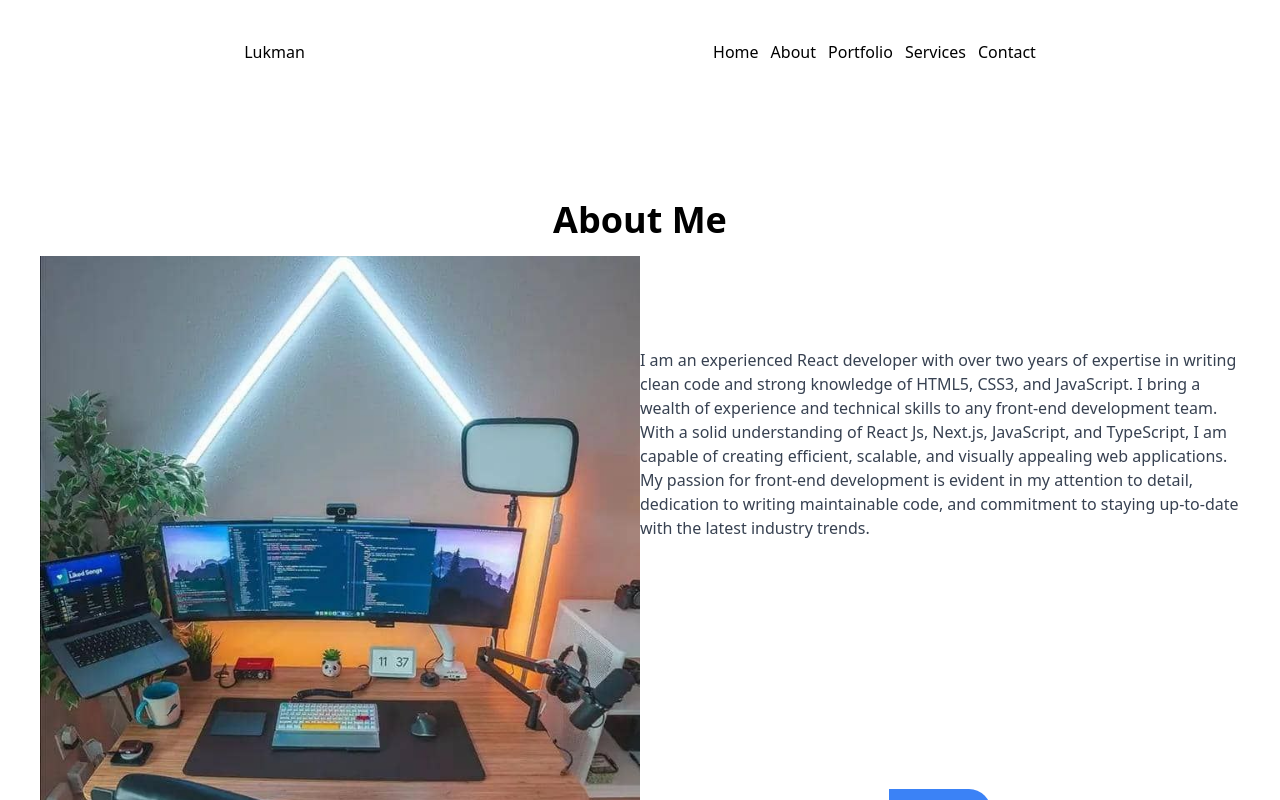
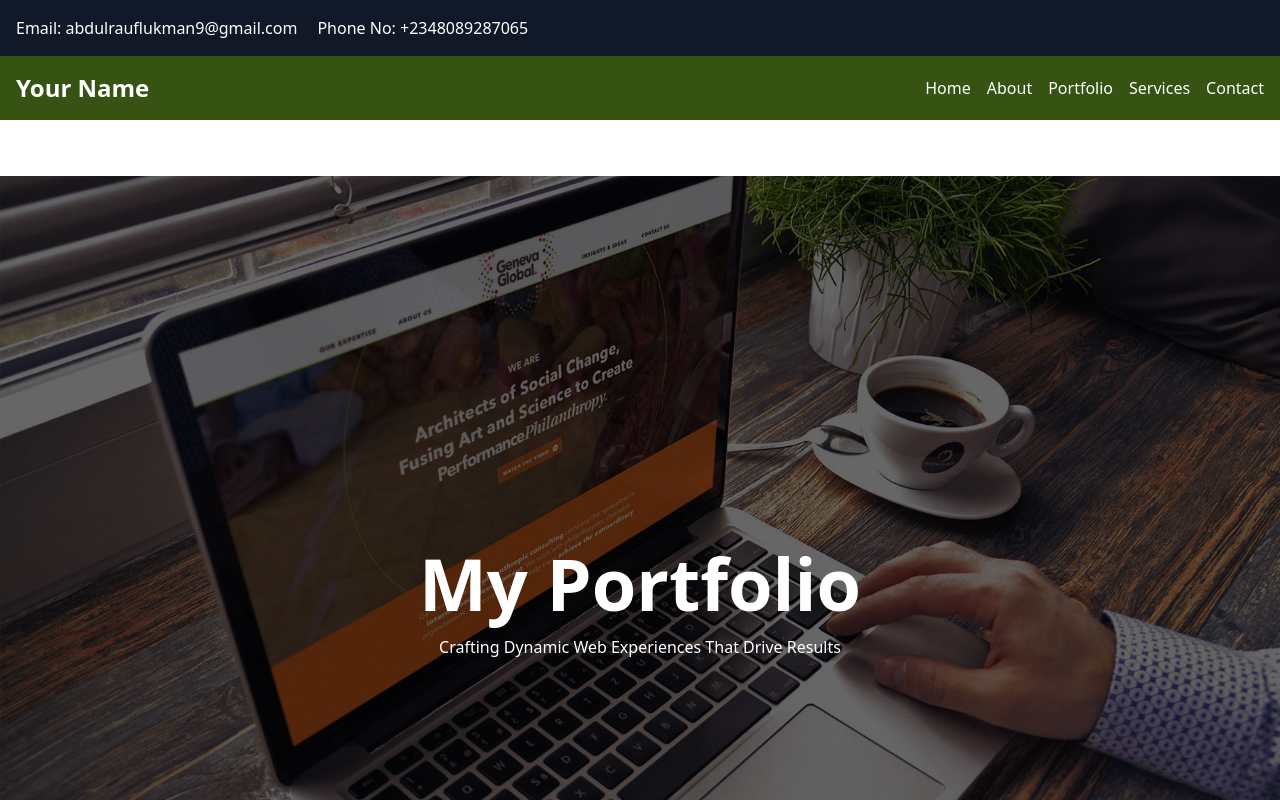
Before and after one commit to Lukman10a/myportfolio, a Next.js app: page / in a window 1280 px wide. Shown: the top 800 px of the page. Built offline with nearby package versions, Linux system fonts and the light colour scheme.

Commit message:
create a navbar and hero section

```diff
--- a/components/footer.js
+++ b/components/footer.js
@@ -2,7 +2,7 @@ import React from "react";
 
 const Footer = () => {
   return (
-    <div className="grid lg:grid-cols-5 gap-10 bg-slate-500 w-full p-6">
+    <div className="grid lg:grid-cols-5 grid-rows-2 gap-10 bg-slate-500 p-6">
       <div className="space-y-4">
         <h2 className="font-bold text-white text-xl">About us</h2>
         <p className="text-slate-400">
@@ -43,7 +43,6 @@ const Footer = () => {
         focus:outline-none focus:border-blue-500"
             />
             <button
-              type="submit"
               class="bg-blue-500 hover:bg-blue-600 text-white text-xl py-2 px-4 rounded-r-3xl
         transition duration-300 ease-in-out"
             >
@@ -52,6 +51,12 @@ const Footer = () => {
           </fieldset>
         </form>
       </div>
+      <div>
+        <p className="">
+          Copyright ©2023 All rights reserved | This portfolio was designed by
+          Lukman
+        </p>
+      </div>
     </div>
   );
 };
--- /dev/null
+++ b/components/hero.js
@@ -0,0 +1,17 @@
+import Image from "next/image";
+import React from "react";
+import hero_image from "../public/hero_image.jpg";
+
+const Hero = () => {
+  return (
+    <div className="relative flex justify-center items-center text-white ">
+      <div className="absolute flex flex-col justify-center items-center gap-4">
+        <p className="text-7xl font-bold">My Portfolio</p>
+        <p>Crafting Dynamic Web Experiences That Drive Results</p>
+      </div>
+      <Image src={hero_image} />
+    </div>
+  );
+};
+
+export default Hero;
--- a/components/navBar.js
+++ b/components/navBar.js
@@ -1,14 +1,53 @@
+// import Link from 'next/link';
+
 const NavBar = () => {
   return (
-    <nav className="flex justify-around items-center p-10">
-      <div>Lukman</div>
-      <ul className="flex space-x-3">
-        <li>Home</li>
-        <li>About</li>
-        <li>Portfolio</li>
-        <li>Services</li>
-        <li>Contact</li>
-      </ul>
+    // <nav className="grid grid-rows-2 text-white cursor-pointer hover:text-blue-300">
+    //   <div className="bg-slate-800 flex gap-4 justify-around items-center">
+    //     <p>Email: abdulrauflukman9@gmail.com</p>
+    //     <p>Phone No: +2348089287065</p>
+    //   </div>
+    //   <div className="flex justify-around items-center gap-10 p-5 bg-lime-900">
+    //     <div>Lukman</div>
+    //     <ul className="flex space-x-3">
+    //       <li>Home</li>
+    //       <li>About</li>
+    //       <li>Portfolio</li>
+    //       <li>Services</li>
+    //       <li>Contact</li>
+    //     </ul>
+    //   </div>
+    // </nav>
+
+    // ...
+
+    <nav className="bg-gray-900 text-white">
+      <div className="flex items-center p-4 gap-5">
+        <p>Email: abdulrauflukman9@gmail.com</p>
+        <p>Phone No: +2348089287065</p>
+      </div>
+      <div className="bg-lime-900 flex justify-between items-center p-4">
+        <div className="text-2xl font-bold">Your Name</div>
+        <div className="flex items-center space-x-4">
+          <ul className="flex space-x-4">
+            <li>
+              <a className="hover:text-blue-300">Home</a>
+            </li>
+            <li>
+              <a className="hover:text-blue-300">About</a>
+            </li>
+            <li>
+              <a className="hover:text-blue-300">Portfolio</a>
+            </li>
+            <li>
+              <a className="hover:text-blue-300">Services</a>
+            </li>
+            <li>
+              <a className="hover:text-blue-300">Contact</a>
+            </li>
+          </ul>
+        </div>
+      </div>
     </nav>
   );
 };
--- a/pages/index.js
+++ b/pages/index.js
@@ -1,5 +1,6 @@
 import About from "@/components/about";
 import Footer from "@/components/footer";
+import Hero from "@/components/hero";
 import NavBar from "@/components/navBar";
 import Portfolio from "@/components/portfolio";
 import Services from "@/components/services";
@@ -8,6 +9,7 @@ export default function Home() {
   return (
     <main className="space-y-14">
       <NavBar />
+      <Hero />
       <About />
       <Services />
       <Portfolio />
```
Also changed, not shown: public/hero_image.jpg (added).
